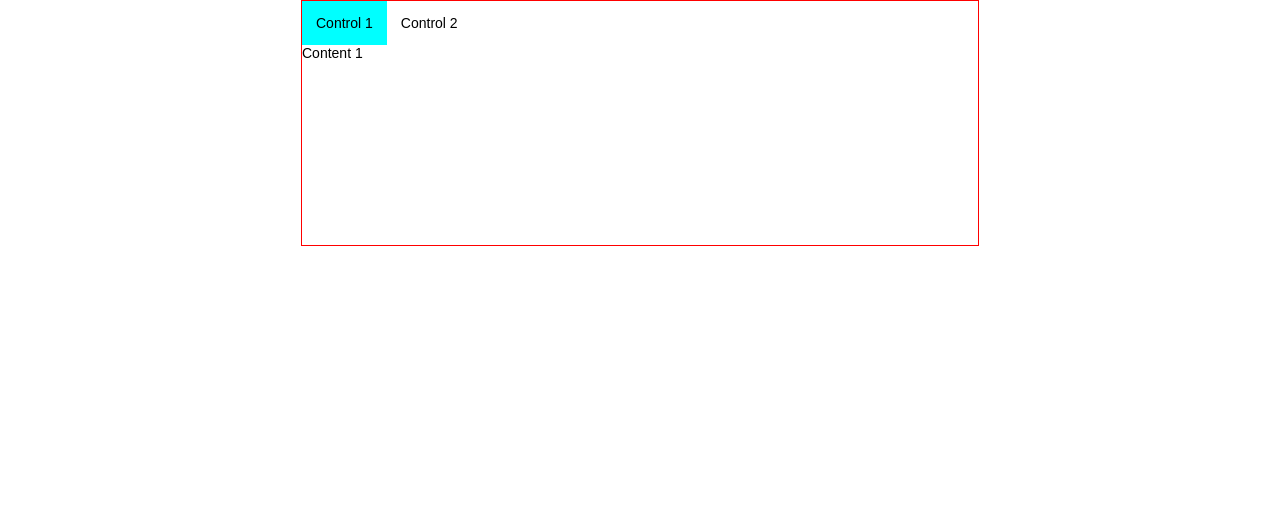
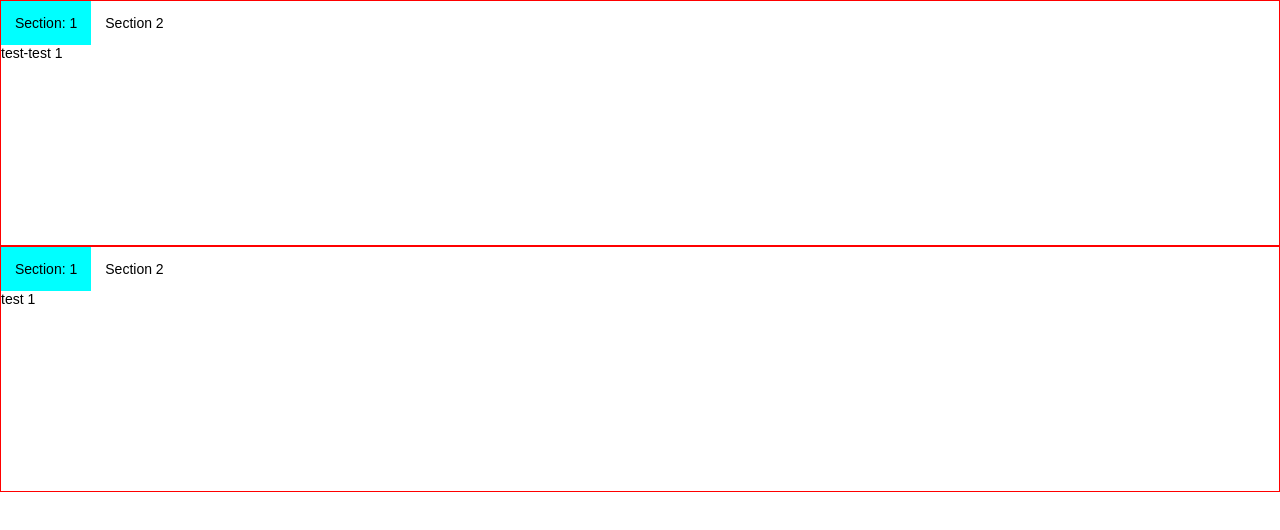
Before and after one commit to romkravets/vanilaJS-tabs, a website built with webpack: page src/index/index.html in a window 1280 px wide. Built offline with nearby package versions, Linux system fonts and the light colour scheme.

Commit message:
Added dynamic tabs, change filter to forEach

```diff
--- a/src/index/index.html
+++ b/src/index/index.html
@@ -8,19 +8,7 @@
     <meta http-equiv="X-UA-Compatible" content="ie=edge">
 </head>
 <body>
-    <div class="tabs some-tabs">
-        <nav class="tabs__controls">
-            <button class="tabs__control tabs__control_active" data-control-for="0" type="button">Control 1</button>
-            <button class="tabs__control" data-control-for="1" type="button">Control 2</button>
-        </nav>
-        <div class="tabs__content">
-            <div class="tabs__content-item tabs__content-item_active" data-content-name="0">
-                Content 1
-            </div>
-            <div class="tabs__content-item" data-content-name="1">
-                Content 2
-            </div>
-        </div>
-    </div>
+    <div id="fitstTabs"></div>
+    <div id="secondTabs"></div>
 </body>
 </html>
--- a/src/index/index.js
+++ b/src/index/index.js
@@ -1,4 +1,23 @@
 import { tabs } from './scripts/tabs';
 import './index.scss';
 
-tabs();
+tabs(document.querySelector('#fitstTabs'), [
+   {
+      title: 'Section: 1',
+      content: 'test-test 1'
+   },
+   {
+      title: 'Section 2',
+      content: 'test-test 2'
+   }
+]);
+tabs(document.querySelector('#secondTabs'), [
+   {
+      title: 'Section: 1',
+      content: 'test 1'
+   },
+   {
+      title: 'Section 2',
+      content: 'test 2'
+   }
+]);
--- a/src/index/scripts/tabs.js
+++ b/src/index/scripts/tabs.js
@@ -1,34 +1,59 @@
 const ACTIVE_CONTROL_CLASS_NAME = 'tabs__control_active'
 const ACTIVE_CONTENT_CLASS_NAME = 'tabs__content-item_active'
 
-export function tabs() {
- const controls = Array.from(document.querySelectorAll('.tabs__control')).reduce((obj, control) => {
-   obj[control.getAttribute('data-control-for')] = control;
-   return obj;
- }, {});
- const contentItems = Array.from(document.querySelectorAll('.tabs__content-item')).reduce((obj, contentItem) => {
-   obj[contentItem.getAttribute('data-content-name')] = contentItem;
-   return obj;
- }, {});
- console.log(contentItems);
-
- let selectedItemName = document
-   .querySelector(`.${ACTIVE_CONTROL_CLASS_NAME}`)
-   .getAttribute('data-control-for');
+export function tabs(rootElement, tabsContent) {
+   let controls = {};
+   let contentItems = {};
+   let selectedItemIndex = 0;
 
  function clickHandler() {
-   const currentElementName = this.getAttribute('data-control-for');
-   const selectedContentItem = contentItems[currentElementName];
+   const currentElementIndex = this.getAttribute('data-control-for');
+   const selectedContentItem = contentItems[currentElementIndex];
 
-   controls[selectedItemName].classList.remove(ACTIVE_CONTROL_CLASS_NAME);
-   contentItems[selectedItemName].classList.remove(ACTIVE_CONTENT_CLASS_NAME);
+   controls[selectedItemIndex].classList.remove(ACTIVE_CONTROL_CLASS_NAME);
+   contentItems[selectedItemIndex].classList.remove(ACTIVE_CONTENT_CLASS_NAME);
 
    selectedContentItem.classList.add(ACTIVE_CONTENT_CLASS_NAME);
    this.classList.add(ACTIVE_CONTROL_CLASS_NAME );
-   selectedItemName = currentElementName
+   selectedItemIndex = currentElementIndex;
 
  }
-   for (const key in controls) {
-      controls[key].addEventListener('click', clickHandler);
-   }
+
+ function render() {
+   const tabsControlsElement = document.createElement('nav');
+   const tabsContentElement = document.createElement('div');
+
+    tabsContent.forEach((tabContent, i) => {
+      const control = document.createElement('button');
+      const contentItem = document.createElement('div');
+
+      control.classList.add('tabs__control');
+      control.innerHTML = tabContent.title;
+
+      control.setAttribute('data-control-for', i);
+      control.setAttribute('data-content-name', i);
+
+      contentItem.classList.add('tabs__content-item', i);
+      contentItem.innerHTML = tabContent.content;
+
+      control.addEventListener('click', clickHandler);
+
+      controls[i] = control;
+      contentItems[i] = contentItem;
+
+      tabsControlsElement.appendChild(control);
+      tabsContentElement.appendChild(contentItem);
+
+      if (i === selectedItemIndex) {
+         control.classList.add(ACTIVE_CONTROL_CLASS_NAME);
+         contentItem.classList.add(ACTIVE_CONTENT_CLASS_NAME);
+      }
+    });
+
+    rootElement.classList.add('tabs');
+    rootElement.appendChild(tabsControlsElement);
+    rootElement.appendChild(tabsContentElement);
+ }
+
+ render();
 }
```
